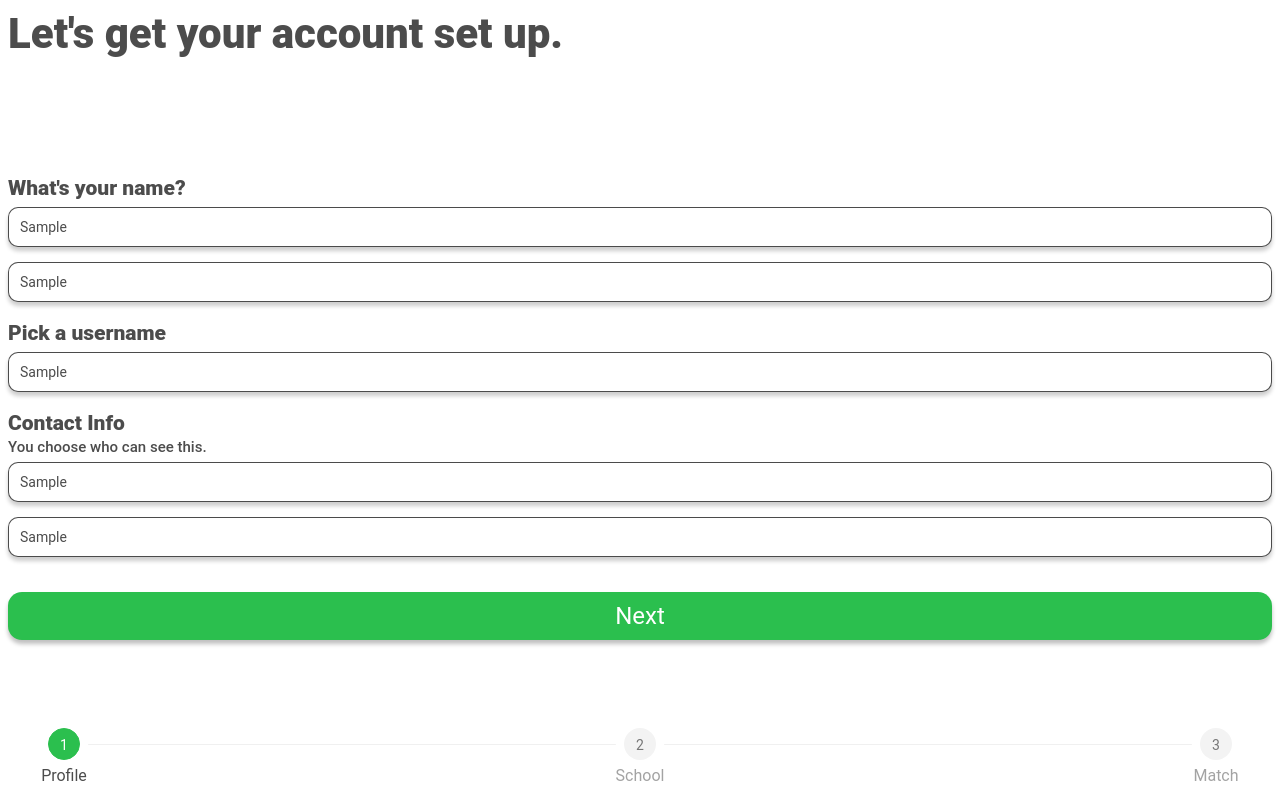
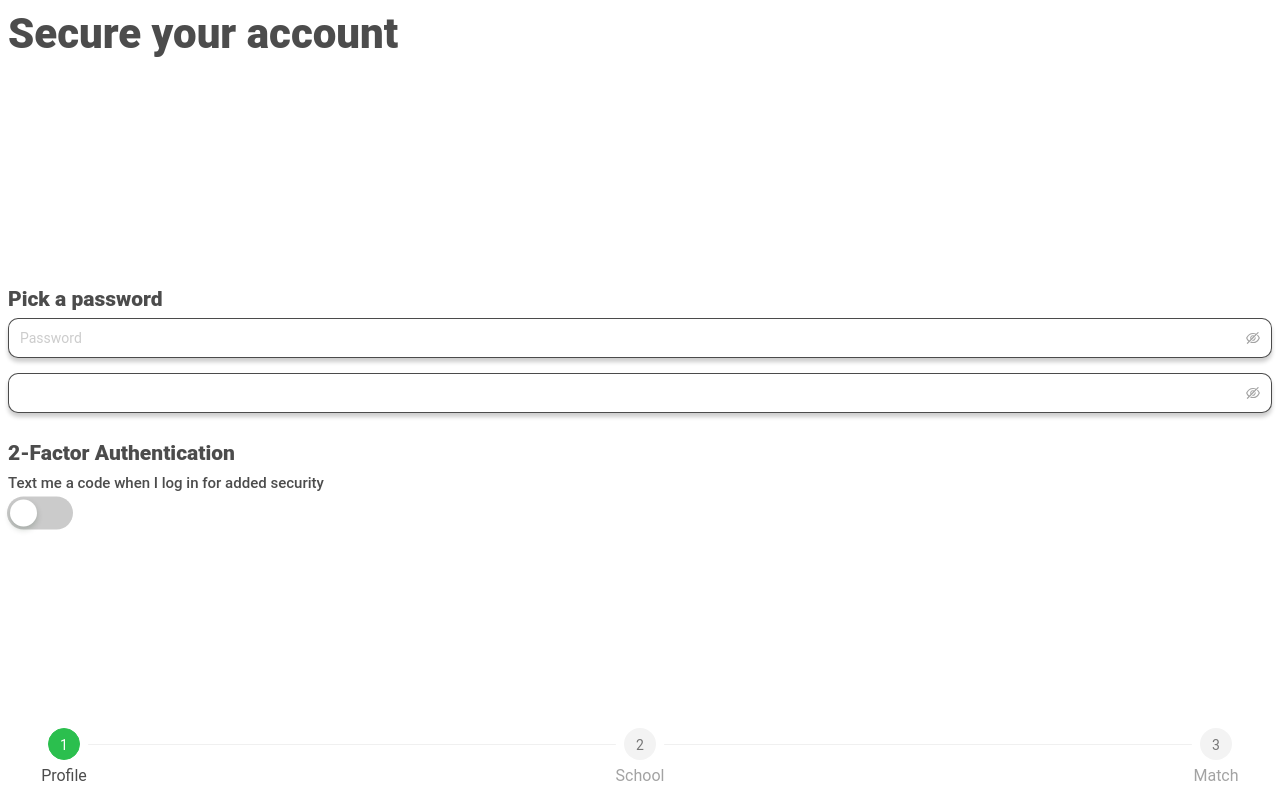
Before and after one commit to bennetthilberg/hso, a React (Vite) app: page /onboarding in a window 1280 px wide. Both pictures are taken after typing "Sample", "Sample", "Sample", "name@example.com", "Sample" into the empty fields and a click on the button "Next". Built offline with nearby package versions, Linux system fonts and the light colour scheme.

Commit message:
Start security part of o1

```diff
--- a/src/App.scss
+++ b/src/App.scss
@@ -143,3 +143,7 @@ body {
     }
 
 }
+#o2faSwitch{
+    transform: scale(1.5);
+    margin-left: 10px;
+}
--- a/src/components/Onboarding1.jsx
+++ b/src/components/Onboarding1.jsx
@@ -3,24 +3,42 @@ import Typography from "antd/es/typography/Typography";
 import Form from "antd/es/form/Form";
 import Input from "antd/es/input/Input";
 import PhoneInput from 'antd-phone-input'
-import { Button } from "antd";
+import { Button,Switch } from "antd";
 import { motion } from "framer-motion";
+import { slideInBouncy, slideOutBouncy } from "../transitions";
 
 
 
 export default function Onboarding1({ nextStep }) {
     const [localStep, setLocalStep] = useState(0);
     const [mainText, setMainText] = useState('Let\'s get your account set up.');
+
     useEffect(() => {
-        console.log('i rendered!!');
-    }, []);
+        if (localStep == 1) {
+            setMainText('Secure your account');
+        }
+    }, [localStep]);
     function localNextStep() {
-
+        setLocalStep(localStep + 1);
     }
+    function handleNext() {
+        localNextStep();
+        //nextStep();
+    }
+    // note: make the requireds true for prod
     return (
         <div className="onboardingComp o1">
             <Typography className="main o1">{mainText}</Typography>
-            <motion.div className="onboardingCompBody">
+            {
+                localStep === 0 &&
+                <motion.div
+                    className="onboardingCompBody"
+                    id='o1part0'
+                    animate='animate'
+                    initial='initial'
+                    exit='exit'
+                    variants={slideInBouncy}
+                >
                     <Form>
                         <Typography className="onboardingFormSubtext">What's your name?</Typography>
                         <Form.Item
@@ -28,7 +46,7 @@ export default function Onboarding1({ nextStep }) {
                             name="firstName"
                             requiredMark={false}
                             rules={[{
-                            required: true,
+                                required: false,
                                 message: 'Please input your first name!'
                             }]}
                         >
@@ -42,7 +60,7 @@ export default function Onboarding1({ nextStep }) {
                             className='o1'
                             requiredMark={false}
                             rules={[{
-                            required: true,
+                                required: false,
                                 message: 'Please input your last name!'
                             }]}
                         >
@@ -60,7 +78,7 @@ export default function Onboarding1({ nextStep }) {
                             className='o1'
                             requiredMark={false}
                             rules={[{
-                            required: true,
+                                required: false,
                             }]}
                         >
                             <Input
@@ -78,7 +96,7 @@ export default function Onboarding1({ nextStep }) {
                             className='o1'
                             requiredMark={false}
                             rules={[{
-                            required: true,
+                                required: false,
                             }]}
                         >
                             <Input
@@ -88,11 +106,11 @@ export default function Onboarding1({ nextStep }) {
                         </Form.Item>
 
                         <Form.Item
-                        name="email"
+                            name="phoneNumber"
                             className='o1'
                             requiredMark={false}
                             rules={[{
-                            required: true,
+                                required: false,
                             }]}
                         >
                             <Input
@@ -103,7 +121,7 @@ export default function Onboarding1({ nextStep }) {
                         <Form.Item>
                             <Button
                                 className="onboardingSubmitBtn"
-                            onClick={localNextStep}
+                                onClick={handleNext}
                                 htmlType='submit'
                                 type='primary'
 
@@ -112,6 +130,77 @@ export default function Onboarding1({ nextStep }) {
                     </Form>
 
                 </motion.div>
+            }
+            {
+                localStep === 1 &&
+                <motion.div
+
+                    id='o1part1'
+                    className="onboardingCompBody"
+                    animate='animate'
+                    initial='initial'
+                    exit='exit'
+                    variants={slideInBouncy}
+                >
+
+                    <Form>
+                        <Typography className="onboardingFormSubtext">Pick a password</Typography>
+                        <Form.Item
+                            name="password"
+                            className='o1'
+                            rules={[
+                                ({ getFieldValue }) => ({
+                                    validator(_, value) {
+                                        if (value.length >= 8) {
+                                            return Promise.resolve();
+                                        }
+                                        return Promise.reject(new Error('Too short!'));
+                                    }
+                                })
+                            ]}
+                        >
+                            <Input.Password
+                                placeholder="Password"
+                                className="onboardingInput"
+                            />
+
+
+                        </Form.Item>
+                        <Form.Item
+                            name="confirm"
+                            dependencies={['password']}
+                            hasFeedback
+                            rules={[
+                                {
+                                    required: true,
+                                    message: 'Please confirm your password!',
+                                },
+                                ({ getFieldValue }) => ({
+                                    validator(_, value) {
+                                        if (!value || getFieldValue('password') === value) {
+                                            return Promise.resolve();
+                                        }
+                                        return Promise.reject(new Error('The new password that you entered do not match!'));
+                                    },
+                                }),
+                            ]}
+                        >
+                            <Input.Password
+                            className="onboardingInput"
+                            />
+                        </Form.Item>
+                        <Typography className="onboardingFormSubtext">2-Factor Authentication</Typography>
+                        <Typography className="onboardingFormSubsubtext" >Text me a code when I log in for added security</Typography>
+                        <Form.Item
+                        name='2fa'
+                        >
+                            <Switch id='o2faSwitch'/>
+                        </Form.Item>
+                    </Form>
+
+                </motion.div>
+            }
+
         </div>
     );
 }
--- a/src/components/Onboarding2.jsx
+++ b/src/components/Onboarding2.jsx
@@ -3,7 +3,7 @@ import React, {useState,useEffect} from "react";
 export default function Onboarding2({nextStep}){
     return(
         <div>
-            <h1>Onboarding1</h1>
+            <h1>Onboarding2</h1>
         </div>
     );
 }
--- a/src/screens/Onboarding.jsx
+++ b/src/screens/Onboarding.jsx
@@ -12,8 +12,10 @@ import { slideInBouncy, slideOutBouncy } from "../transitions";
 export default function Onboarding() {
     const [currentStep, setCurrentStep] = useState(0);
 
-    function nextStep() {
-        setCurrentStep(currentStep + 1);
+    async function nextStep() {
+        console.log(`Before setCurrentStep, currentStep is ${currentStep}`);
+        await setCurrentStep(currentStep + 1);
+        console.log(`After setCurrentStep, currentStep is ${currentStep}`);
     }
     return (
         <motion.div
```
Lines whose indentation alone changed are shown as unchanged.
